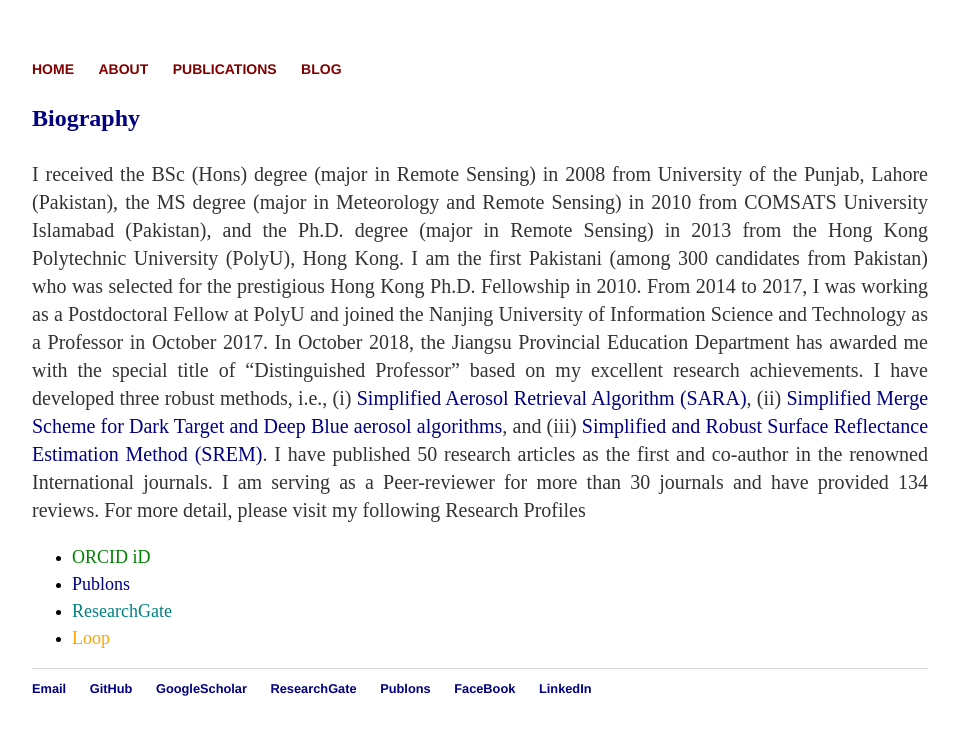
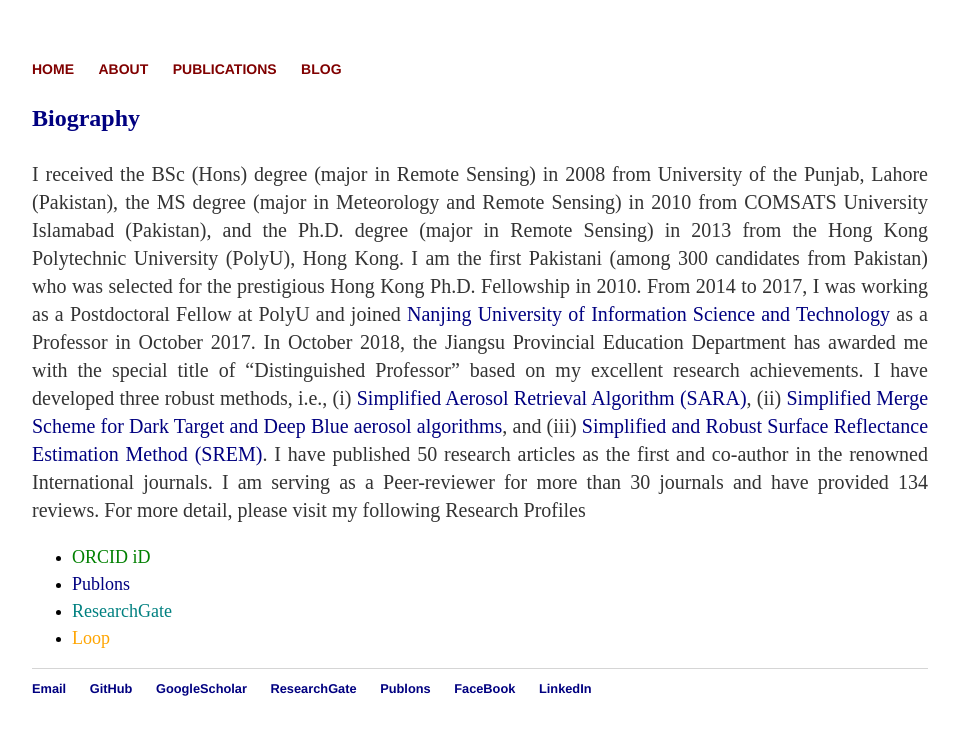
Before and after one commit to rs-DrBilal/rsbilal.github.io, a Jekyll site: the page built from about/index.html, in a window 1280 px wide. Shown: the top 735 px of the page, without its empty margins (160-1119 px from the left). Built offline with Jekyll 4.4.1, drawn with Linux system fonts in a browser that asks for light colours.

Commit message:
Update index.html

```diff
--- a/about/index.html
+++ b/about/index.html
@@ -9,7 +9,7 @@ title: About Muhammad Bilal
 				the MS degree (major in Meteorology and Remote Sensing) in 2010 from COMSATS University Islamabad (Pakistan), and
 				the Ph.D. degree (major in Remote Sensing) in 2013 from the Hong Kong Polytechnic University (PolyU), Hong Kong.
 				I am the first Pakistani (among 300 candidates from Pakistan) who was selected for the prestigious Hong Kong Ph.D. Fellowship in 2010.
-				From 2014 to 2017, I was working as a Postdoctoral Fellow at PolyU and joined the Nanjing University of Information Science and Technology as a Professor in October 2017.
+				From 2014 to 2017, I was working as a Postdoctoral Fellow at PolyU and joined <a href="https://en.nuist.edu.cn/" style="color: NAVY"> Nanjing University of Information Science and Technology</a> as a Professor in October 2017.
 				In October 2018, the Jiangsu Provincial Education Department has awarded me with the special title of “Distinguished Professor” based on my excellent research achievements.
 				I have developed three robust methods, i.e.,
 				(i) <a href="https://doi.org/10.1016/j.rse.2013.04.014" style="color: NAVY">Simplified Aerosol Retrieval Algorithm (SARA)</a>,
```
